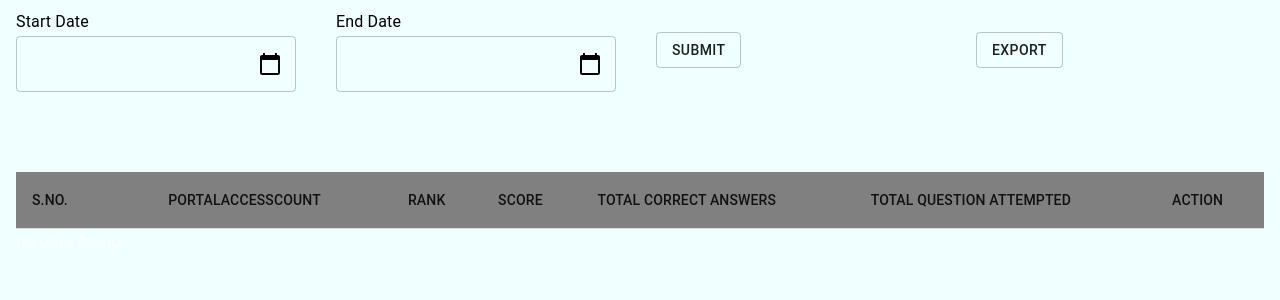
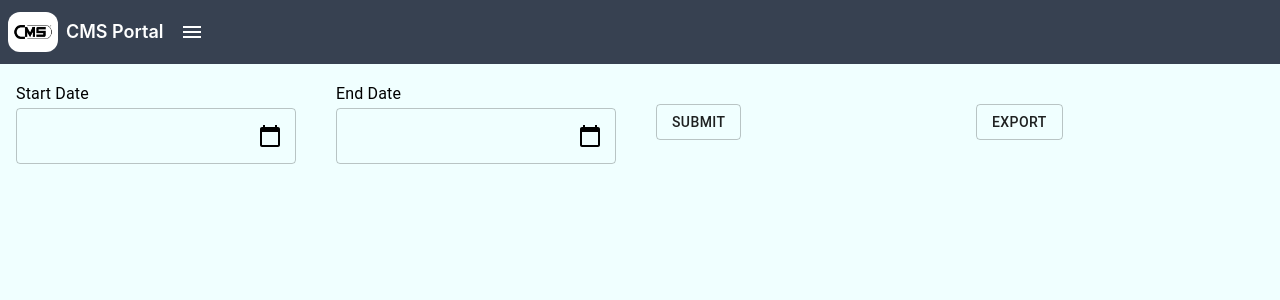
Before and after one commit to BNG-APP/CMS-Frontend, a React (Vite) app: page /swipe4win/ViewResult in a window 1280 px wide. Shown: the top 300 px of the page. Built offline with nearby package versions, Linux system fonts and the light colour scheme.

Commit message:
view result file changes

```diff
--- a/src/Component/Swipe4win/ViewResult.jsx
+++ b/src/Component/Swipe4win/ViewResult.jsx
@@ -7,6 +7,7 @@ import { GET } from "../../shared/Axios";
 import clsx from "clsx";
 import MoreVertIcon from "@material-ui/icons/MoreVert";
 import "tailwindcss/tailwind.css";
+import { Header } from "../../CommonComponent";
 const useStyles = makeStyles((theme) => ({
 
 
@@ -112,11 +113,20 @@ const ViewResult = () => {
     console.log(startDate, endDate);
     GET(`https://swip4winapiv1.bngrenew.com:5081/swipe4win/cms/report/leaderboard?operatorId=zainlibyana_libya&gtDate=${startDate?.toISOString().split("T")[0]}&ltDate=${endDate?.toISOString().split("T")[0]}`).then((res) => setReportData(res)).catch((err) => console.log(err))
   };
-const handleExport=()=>{
-  GET(`https://swip4winapiv1.bngrenew.com:5081/swipe4win/cms/report/export/excel?operatorId=zainlibyana_libya&gtDate=${startDate?.toISOString().split("T")[0]}&ltDate=${endDate?.toISOString().split("T")[0]}`).then((res)=>console.log(res)).catch((err)=>console.log(err))
+  const handleExport = () => {
+    GET(`https://swip4winapiv1.bngrenew.com:5081/swipe4win/cms/report/export/excel?operatorId=zainlibyana_libya&gtDate=${startDate?.toISOString().split("T")[0]}&ltDate=${endDate?.toISOString().split("T")[0]}`).then((res) => res.blob()).then((blob) => {
+      const fileURL = URL.createObjectURL(blob);
+      const link = document.createElement('a');
+      link.href = fileURL;
+      console.log(fileURL,"fileURL");
+      link.download = 'downloaded_file'; // Replace with the desired file name
+      link.click()
+    }).catch((err) => console.log(err,"err"))
   }
   return (
     <div className="mx-4 my-2">
+      <Header />
+      <div className="mt-20">
       <MuiPickersUtilsProvider utils={DateFnsUtils}>
         <Grid container spacing={4} alignItems="center">
           <Grid item xs={12} sm={3}>
@@ -194,12 +204,12 @@ const handleExport=()=>{
           <Grid item xs={12} sm={3}>
             <Button variant="outlined" onClick={handleSubmit}>Submit</Button>
           </Grid>
-          <Grid item xs={12} sm={3}>
+          {reportData!=={} && <Grid item xs={12} sm={3}>
             <Button variant="outlined" onClick={handleExport}>Export</Button>
-          </Grid>
+          </Grid>}
         </Grid>
       </MuiPickersUtilsProvider>
-      {reportData && <TableContainer className={(classes.tableContainer, "mt-20")}>
+      {reportData?.winners?.length > 0 && <TableContainer className={(classes.tableContainer, "mt-20")}>
         <Table className={classes.table} aria-label="simple table">
           <TableHead className={classes.header}>
             <TableRow>
@@ -215,9 +225,9 @@ const handleExport=()=>{
             </TableRow>
           </TableHead>
           <TableBody>
-           {reportData?.winners?.length>0?
-             reportData.winners.map((item,idx)=>{
-               return(<TableRow key={item.rank}>
+            {reportData?.winners?.length > 0 ?
+              reportData.winners.map((item, idx) => {
+                return (<TableRow key={item.rank}>
                   <TableCell>{idx + 1}</TableCell>
                   <TableCell key={item.rank}>{item.portalAccessCount}</TableCell>
                   <TableCell>{item.rank}</TableCell>
@@ -248,12 +258,13 @@ const handleExport=()=>{
 
                 </TableRow>)
               })
-           :<div>no data found</div>}
+              : <div>no data found</div>}
 
           </TableBody>
         </Table>
       </TableContainer>}
       </div>
+    </div>
   );
 };
 
```
Lines whose indentation alone changed are shown as unchanged.
